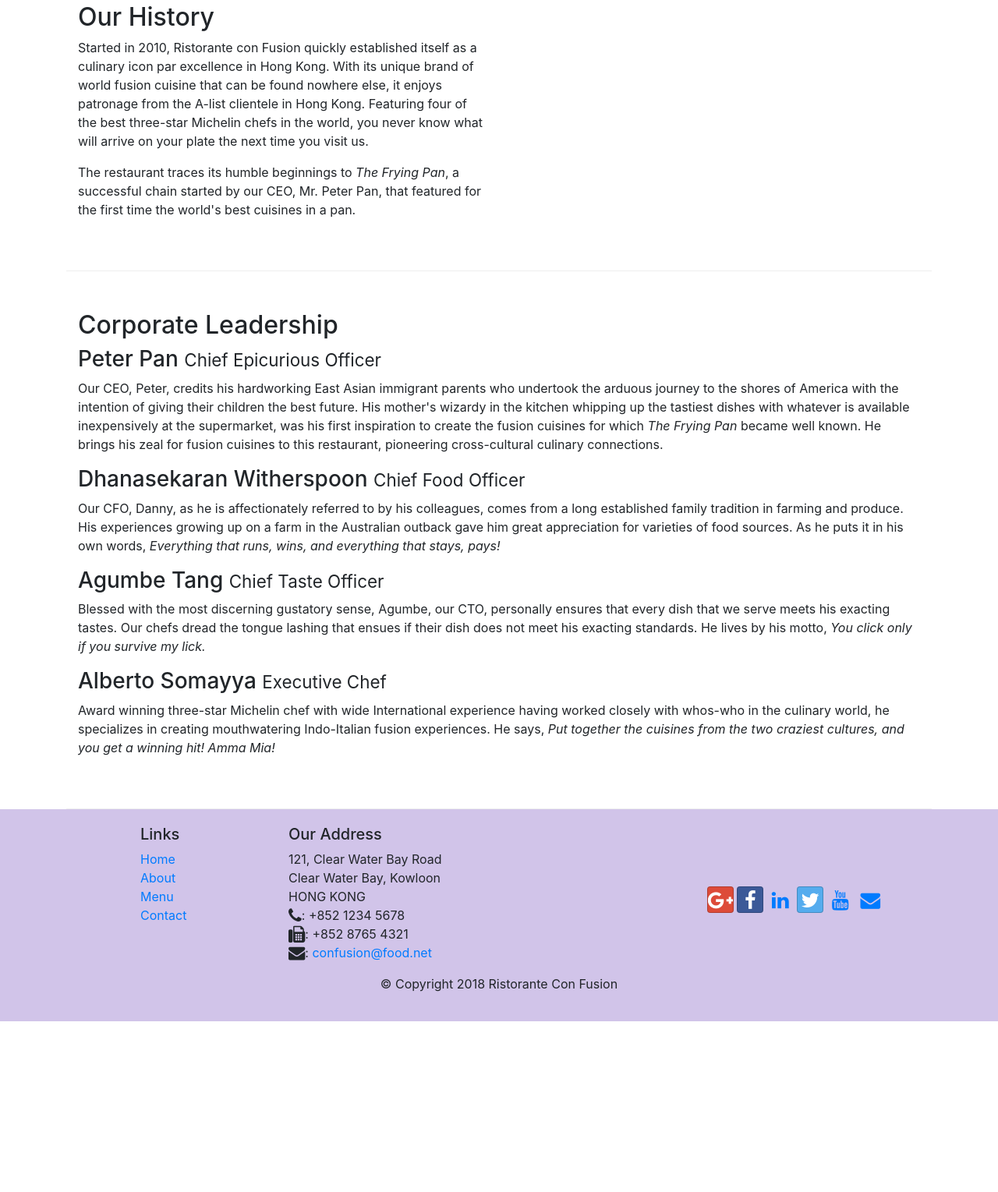
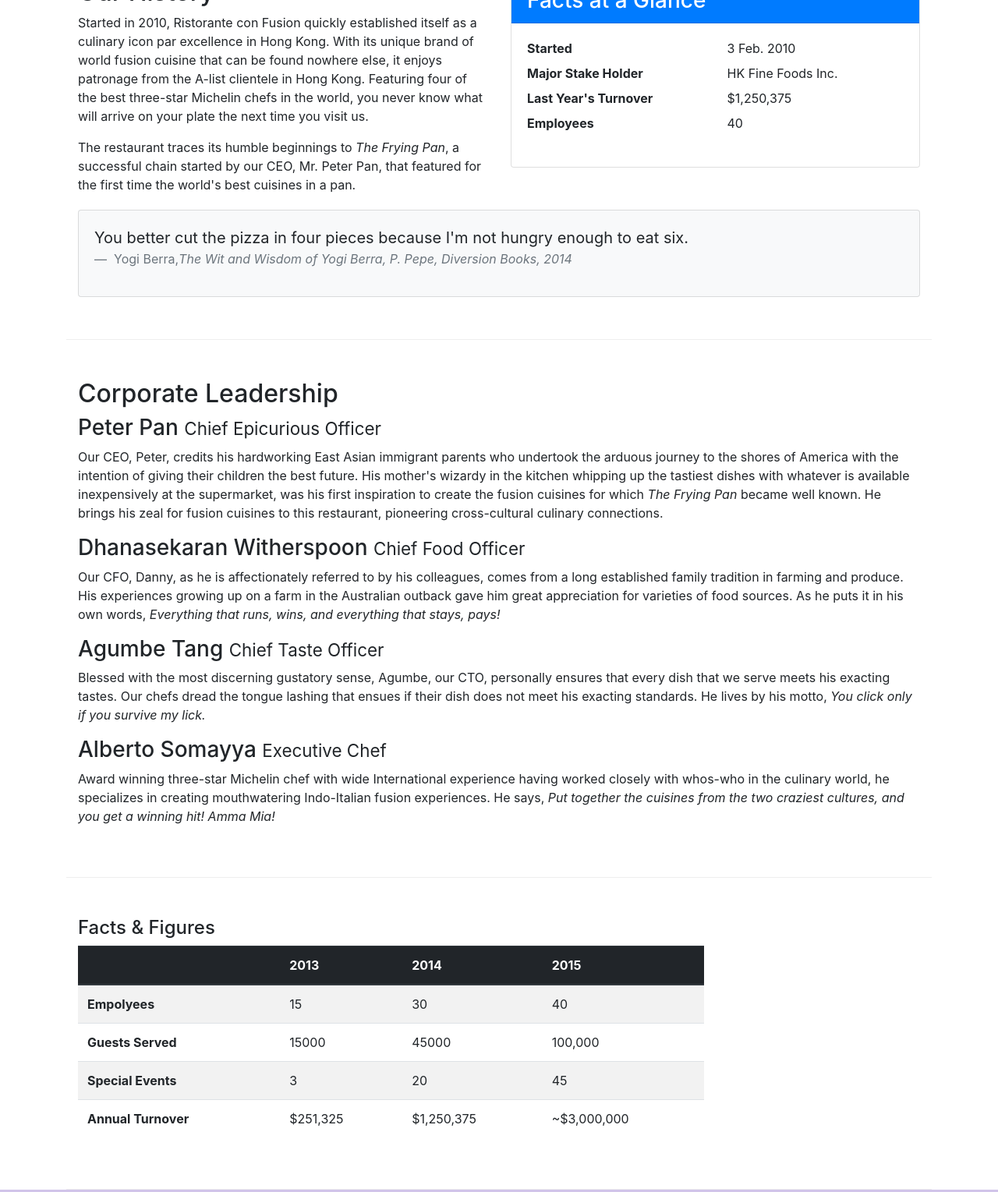
Before and after one commit to Vidyansh31/front-end-Web-development-with-Bootstrap, a website: page aboutus.html in a window 1280 px wide. Shown: the part 544-2073 px from the top of the page at 78% size. Before the commit the page ends 1854 px from the top, so only its background shows below. Drawn offline with nearby package versions, Linux system fonts and the light colour scheme.

Commit message:
Adding Table and Cards

```diff
--- a/aboutus.html
+++ b/aboutus.html
@@ -48,7 +48,7 @@
     </header>
 
     <div class="container">
-        <div class="row my-3">
+        <div class="row">
             <ol class="col-12 breadcrumb">
                 <li class="breadcrumb-item"><a href="./index.html">Home</a></li>
                 <li class="breadcrumb-item active">About Us</li>
@@ -65,7 +65,34 @@
                 <p>Started in 2010, Ristorante con Fusion quickly established itself as a culinary icon par excellence in Hong Kong. With its unique brand of world fusion cuisine that can be found nowhere else, it enjoys patronage from the A-list clientele in Hong Kong.  Featuring four of the best three-star Michelin chefs in the world, you never know what will arrive on your plate the next time you visit us.</p>
                 <p>The restaurant traces its humble beginnings to <em>The Frying Pan</em>, a successful chain started by our CEO, Mr. Peter Pan, that featured for the first time the world's best cuisines in a pan.</p>
             </div>
-            <div>
+            <div class="col-12 col-sm-6">
+                <div class = "card">
+                    <h3 class="card-header bg-primary text-white">Facts at a Glance</h3>
+                    <div class="card-body">
+                        <dl class="row">
+                            <dt class="col-6">Started</dt>
+                            <dd class="col-6">3 Feb. 2010</dd>
+                            <dt class="col-6">Major Stake Holder</dt>
+                            <dd class="col-6">HK Fine Foods Inc.</dd>
+                            <dt class="col-6">Last Year's Turnover</dt>
+                            <dd class="col-6">$1,250,375</dd>
+                            <dt class="col-6">Employees</dt>
+                            <dd class="col-6">40</dd>
+                        </dl>
+                    </div>
+                </div>
+            </div>
+            <div class="col-12 my-1">
+                <div class="card card-body bg-light">
+                    <blockquote class="blockquote">
+                        <p class="mb-0">You better cut the pizza in four pieces because
+                            I'm not hungry enough to eat six.</p>
+                        <footer class="blockquote-footer">
+                            Yogi Berra,<cite title="Source Title">The Wit and Wisdom of Yogi Berra,
+                                P. Pepe, Diversion Books, 2014</cite>
+                        </footer>
+                    </blockquote>
+                </div>
             </div>
         </div>
 
@@ -83,7 +110,52 @@
                 <p class="d-none d-sm-block">Award winning three-star Michelin chef with wide International experience having worked closely with whos-who in the culinary world, he specializes in creating mouthwatering Indo-Italian fusion experiences. He says, <em>Put together the cuisines from the two craziest cultures, and you get a winning hit! Amma Mia!</em></p>
             </div>
        </div>
+        <div class="row row-content">
+            <div class="col-12 col-sm-9">
+                <h4>Facts &amp; Figures</h4>
+                <div class="table-responsive">
+                    <table class="table table-striped">
+                        <thead class="thead-dark">
+                            <tr>
+                                <th>&nbsp;</th>
+                                <th>2013</th>
+                                <th>2014</th>
+                                <th>2015</th>
+                            </tr>
+                        </thead>
+                        <tbody>
+                            <tr>
+                                <th>Empolyees</th>
+                                <td>15</td>
+                                <td>30</td>
+                                <td>40</td>
+                            </tr>
+                            <tr>
+                                <th>Guests Served</th>
+                                <td>15000</td>
+                                <td>45000</td>
+                                <td>100,000</td>
+                            </tr>
+                            <tr>
+                                <th>Special Events</th>
+                                <td>3</td>
+                                <td>20</td>
+                                <td>45</td>
+                            </tr>
+                            <tr>
+                                <th>Annual Turnover</th>
+                                <td>$251,325</td>
+                                <td>$1,250,375</td>
+                                <td>~$3,000,000</td>
+                            </tr>
+                        </tbody>
+                    </table>
+                </div>
+            </div>
+            <div class="col-12 col-sm-3">
 
+            </div>
+        </div>
     </div>
 
     <footer class="footer">
```
